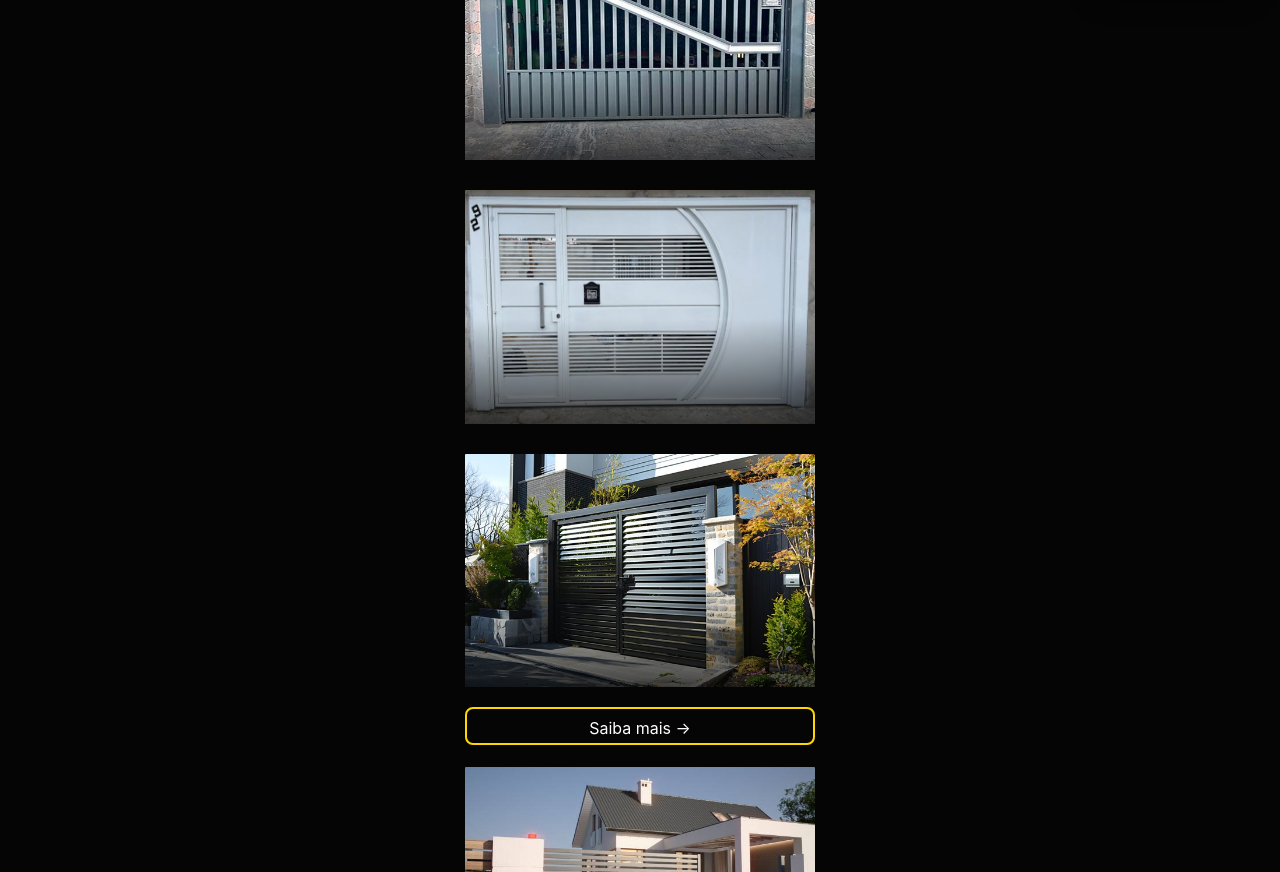
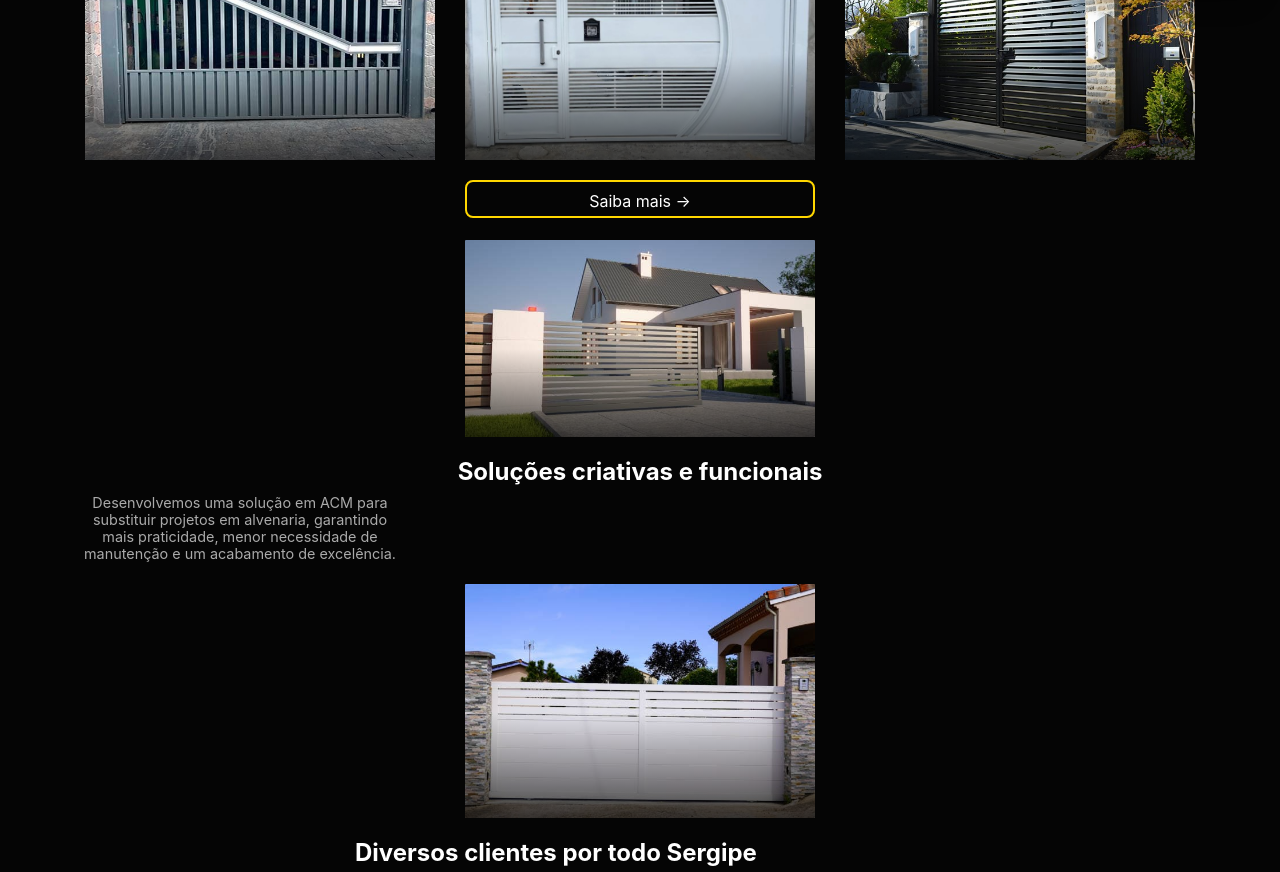
Before and after one commit to wandermnzz/Wanderportifolio, a plain HTML site: page index.html in a window 1280 px wide. Shown: the part 784-1656 px from the top of the page. Drawn offline with Linux system fonts and the light colour scheme.

Commit message:
Update index.html

```diff
--- a/index.html
+++ b/index.html
@@ -161,6 +161,14 @@ section{padding:56px 0;text-align: center;}
   margin-top: 22px;
   gap: 30px;
 }
+  @media(min-width: 768px) {
+  .cards {
+    flex-direction: row;   /* coloca os cards lado a lado */
+    justify-content: center;
+    flex-wrap: wrap;       /* permite quebrar linha se não couber */
+    gap: 30px;             /* espaço entre cards */
+  }
+  }
 
 /* Card visual */
 .card {
```
